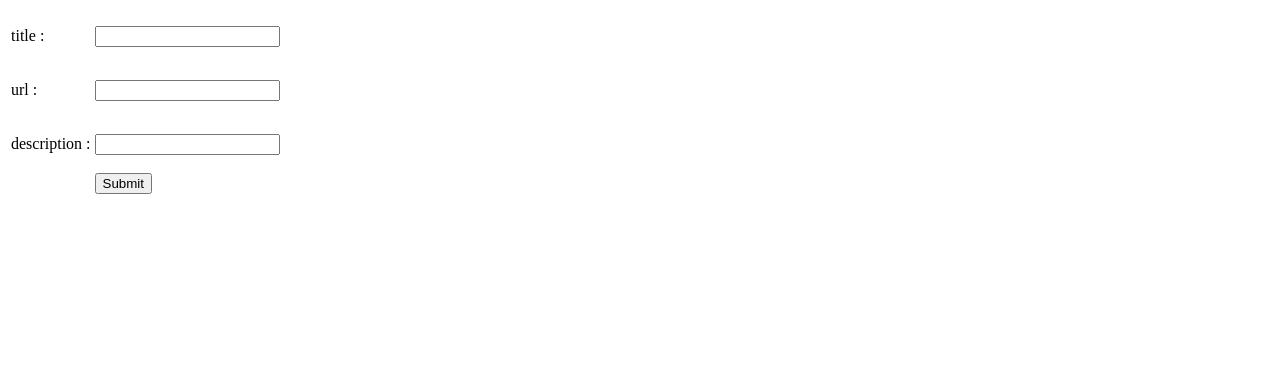
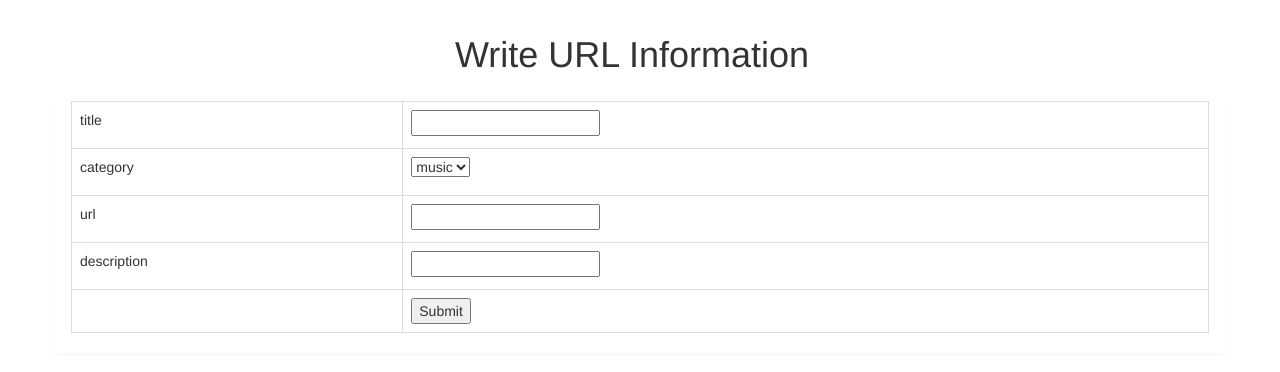
Before and after one commit to wonderboy39/videoscrapper, a Django app: page /sample_app/write/ in a window 1280 px wide. Shown: the top 372 px of the page. Run offline with Django 3.2, Linux system fonts and the light colour scheme; data comes from the database, SQL or seed files in the repository; both versions use the stored data as it was after the commit; parts of the project's set-up code (start-up, migrations or seed data) failed here and were passed over; some libraries are stand-ins or nearby versions.

Commit message:
Category 추가 기능 완성   글쓰기 페이지에 URL정보 입력시 카테고리 정보도 함께 넣어서 저장할 수 있도록 구성   write.html (글 쓰기 페이지)에 부트스트랩 적용   모델에 외래키 추가 ( VideoUrl에 category항목, 키워드 인자들 : default=None, verbose_name=u"카테고리", on_delete=models.CASCADE )
다음작업)
  글 수정 페이지에도 카테고리 정보 수정할 수 있도록 수정할 것
  카테고리 쓰기,수정 페이지 작성

```diff
--- a/projects/scrapper/sample_app/models.py
+++ b/projects/scrapper/sample_app/models.py
@@ -14,7 +14,8 @@ class VideoCategory(models.Model):
 
 
 class VideoUrl(models.Model):
-    # category = models.ForeignKey(VideoCategory)
+    category = models.ForeignKey(VideoCategory, verbose_name=u"카테고리",
+                                 on_delete=models.CASCADE, default=None)
     vod_id = models.AutoField(primary_key=True)
     subject = models.CharField(max_length=50)
     url = models.CharField(max_length=100)
--- a/projects/scrapper/sample_app/templates/sample_app/write.html
+++ b/projects/scrapper/sample_app/templates/sample_app/write.html
@@ -1,24 +1,46 @@
 <!DOCTYPE html>
 <html lang="en">
 <head>
-    <meta charset="UTF-8">
-    <title>
-	Welcome, YOUTUBE urls scrapping
-    </title>
+    <meta http-equiv="Content-Type" content="text/html; charset=UTF-8">
+    <meta name="viewport" content="width=device-width, initial-scale=1">
+    <title> Write Youtube URL </title>
+    <!-- Latest compiled and minified CSS -->
+    <link rel="stylesheet" href="https://maxcdn.bootstrapcdn.com/bootstrap/3.3.7/css/bootstrap.min.css" integrity="sha384-BVYiiSIFeK1dGmJRAkycuHAHRg32OmUcww7on3RYdg4Va+PmSTsz/K68vbdEjh4u" crossorigin="anonymous">
+
+    <!-- Optional theme -->
+    <link rel="stylesheet" href="https://maxcdn.bootstrapcdn.com/bootstrap/3.3.7/css/bootstrap-theme.min.css" integrity="sha384-rHyoN1iRsVXV4nD0JutlnGaslCJuC7uwjduW9SVrLvRYooPp2bWYgmgJQIXwl/Sp" crossorigin="anonymous">
+
+    <!-- Latest compiled and minified JavaScript -->
+    <script src="https://maxcdn.bootstrapcdn.com/bootstrap/3.3.7/js/bootstrap.min.js" integrity="sha384-Tc5IQib027qvyjSMfHjOMaLkfuWVxZxUPnCJA7l2mCWNIpG9mGCD8wGNIcPD7Txa" crossorigin="anonymous"></script>
 </head>
 <body>
+    <div class="container" style="width:400px; padding:15px">
+        <h1> Write URL Information </h1>
+    </div>
+
+    <div class="container panel panenl-default">
         <form action="{% url 'sample_app:write_ok'%}" method="post">{% csrf_token %}
-  <table>
+            <table class="table table-bordered">
                 <tr>
-      <td><p>title : </p></td>
+                    <td><p>title </p></td>
                     <td><input type="text" name="subject"/></td>
                 </tr>
                 <tr>
-      <td><p>url : </p></td>
+                    <td><p>category </p></td>
+                    <td>
+                        <select name="cid">
+                            {% for category in categories %}
+                                <option value="{{ category.pk }}">{{ category.category }}</option>
+                            {% endfor %}
+                        </select>
+                    </td>
+                </tr>
+                <tr>
+                    <td><p>url </p></td>
                     <td><input type="text" name="url"/></td>
                 </tr>
                 <tr>
-      <td><p>description : </p></td>
+                    <td><p>description </p></td>
                     <td><input type="text" name="description"/></td>
                 </tr>
                 <tr>
@@ -27,5 +49,6 @@
                 </tr>
             </table>
         </form>
+    </div>
 </body>
 </html>
--- a/projects/scrapper/sample_app/views.py
+++ b/projects/scrapper/sample_app/views.py
@@ -16,22 +16,30 @@ from pprint import pprint
 
 # Create your views here.
 def index(request):
-    context = {'videourls' : 'helloworld'}
-    return render(request, 'sample_app/index.html', context)
+    template_data = {}
+    return render(request, 'sample_app/index.html', template_data)
 
 
 def write(request):
-    return render(request, 'sample_app/write.html',{'test':'test'} )
+    categories = VideoCategory.objects.all()
+    template_data = {
+        'categories': categories
+    }
+    return render(request, 'sample_app/write.html', template_data)
 
 
 def write_ok(request):
-    m_subject = request.POST['subject']
-    m_url = request.POST['url']
-    m_description = request.POST['description']
+    post = request.POST
+    template_data = {}
+    m_subject = post['subject']
+    m_url = post['url']
+    m_description = post['description']
+    category_id = int(post['cid'].encode('utf-8'))
 
-    v = VideoUrl( subject=m_subject, url=m_url, description=m_description )
+    m_category = VideoCategory.objects.get(pk=category_id)
+    v = VideoUrl(subject=m_subject, url=m_url, description=m_description, category=m_category)
     v.save()
-    return HttpResponseRedirect(reverse('sample_app:show_vlist'), {'test': 'test'})
+    return HttpResponseRedirect(reverse('sample_app:show_vlist'), template_data)
 
 
 def show_vlist(request):
@@ -59,7 +67,7 @@ def modify(request):
         }
 
         # form데이터를 실어서 modify.html로 전송
-        return render(request, 'sample_app/modify.html',ctx)
+        return render(request, 'sample_app/modify.html', ctx)
 
 
 def modify_ok(request):
@@ -113,15 +121,9 @@ class VideoUrlUpdateView(UpdateView):
 class VideoUpdateView(View):
     form_class = VideoForm
     template_name = 'sample_app/videourl_form.html'
-    initial = {'key':'value'}
 
     def get(self, request, pk):
-        print('vodid :: ' + pk)
         vod = VideoUrl.objects.get(vod_id=pk)
-        print('DB >>> pk == ' + pk)
-        print('DB >>> vod.subject == ' + vod.subject)
-        # form = self.form_class()
-        # form = self.form_class(initial= self.initial)
         return render(request, self.template_name, {'form': vod})
 
     def post(self, request, *args):
```
Also changed, not shown: projects/scrapper/db.sqlite3, projects/scrapper/sample_app/migrations/0001_initial.py. Lines whose indentation alone changed are shown as unchanged.
